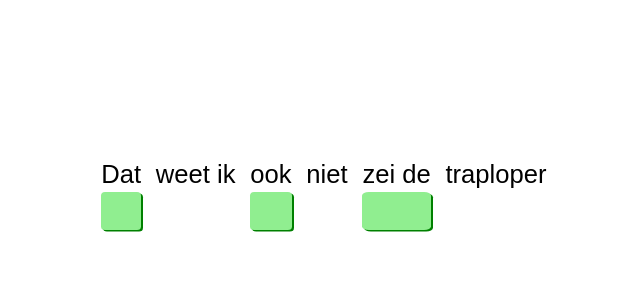
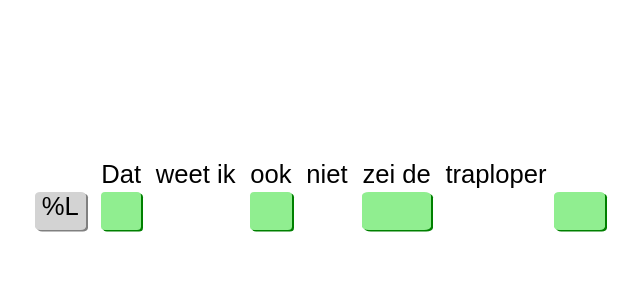
Before and after one commit to tsg-humlab/autinto, a React (Create React App) app in the folder frontend/exercise-widget/: page / in a window 1280 px wide. Shown: the top 300 px of the page, without its empty margins (320-960 px from the left). Built offline with nearby package versions, Linux system fonts and the light colour scheme.

Commit message:
Allow for text inside boxes without messing up positioning

```diff
--- a/frontend/exercise-widget/src/Annotatable.js
+++ b/frontend/exercise-widget/src/Annotatable.js
@@ -1,10 +1,12 @@
 import React, { Component } from 'react';
 
-export default function Annotatable({ text }) {
+export default function Annotatable({ text="", preset=null }) {
   return (
-    <div className="annotatable">
-      {text}
-      <div className="box"></div>
+    <div className={`annotatable ${text ? '' : 'empty'} ${preset ? 'disabled' : ''}`}>
+      {text ? text : <React.Fragment> &nbsp; </React.Fragment>}
+      <div className="box">
+        <div className="box-content">{preset}</div>
+      </div>
     </div>
   )
 }
--- a/frontend/exercise-widget/src/App.css
+++ b/frontend/exercise-widget/src/App.css
@@ -9,7 +9,13 @@
 	margin: 0 .3em;
 }
 
+.empty {
+	width: 2em;
+	user-select: none;
+}
+
 .box {
+	position: relative;
 	display: block;
 	margin-top: .1em;
 	position: relative;
@@ -18,3 +24,14 @@
 	border-radius: 10%;
 	box-shadow: 2px 1.5px green;
 }
+
+.box-content {
+	position: absolute;
+	width: 100%;
+}
+
+.disabled > .box {
+	background-color: lightgray;
+	box-shadow: none;
+	box-shadow: 2px 1.5px gray;
+}
--- a/frontend/exercise-widget/src/App.js
+++ b/frontend/exercise-widget/src/App.js
@@ -6,7 +6,9 @@ class App extends Component {
   render() {
     return (
       <div className="App">
+        <Annotatable preset="%L"/>
         <Annotatable text="Dat"/> weet ik <Annotatable text="ook"/> niet <Annotatable text="zei de"/> traploper
+        <Annotatable />
       </div>
     );
   }
```
